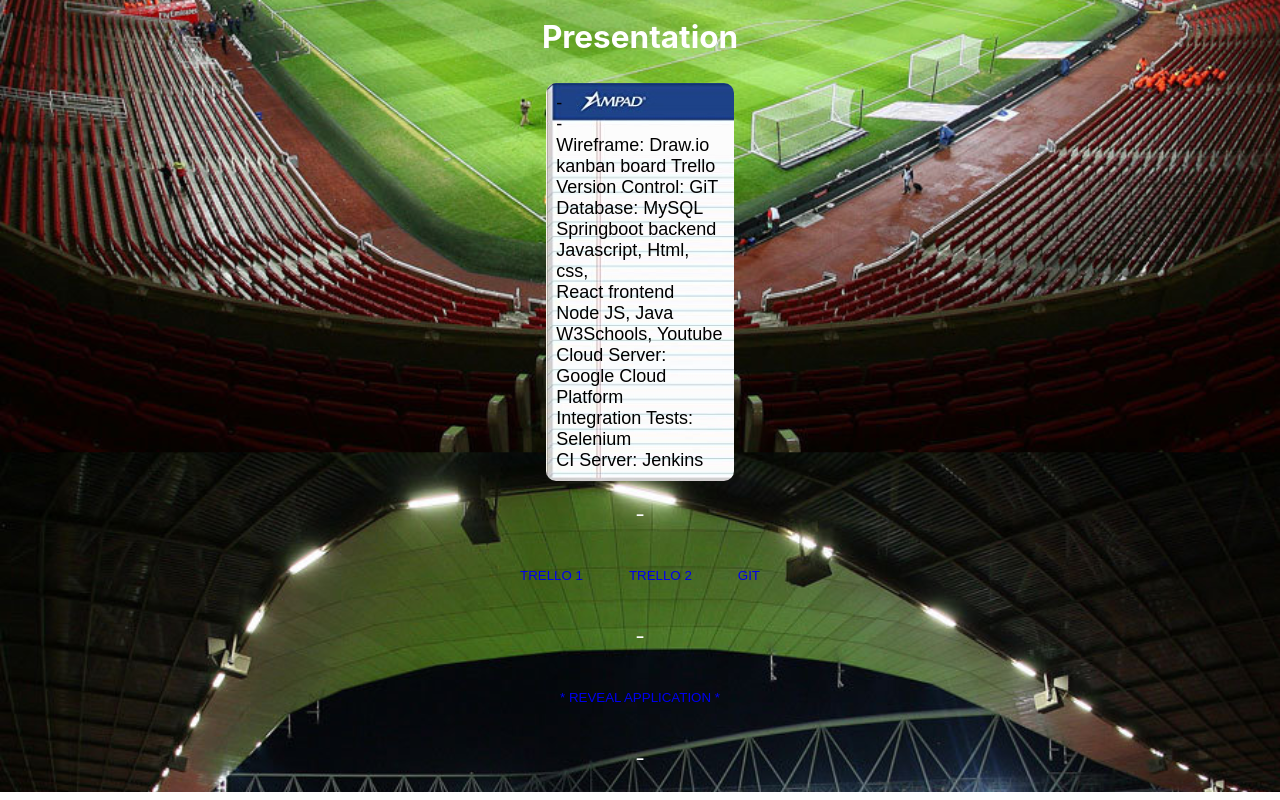
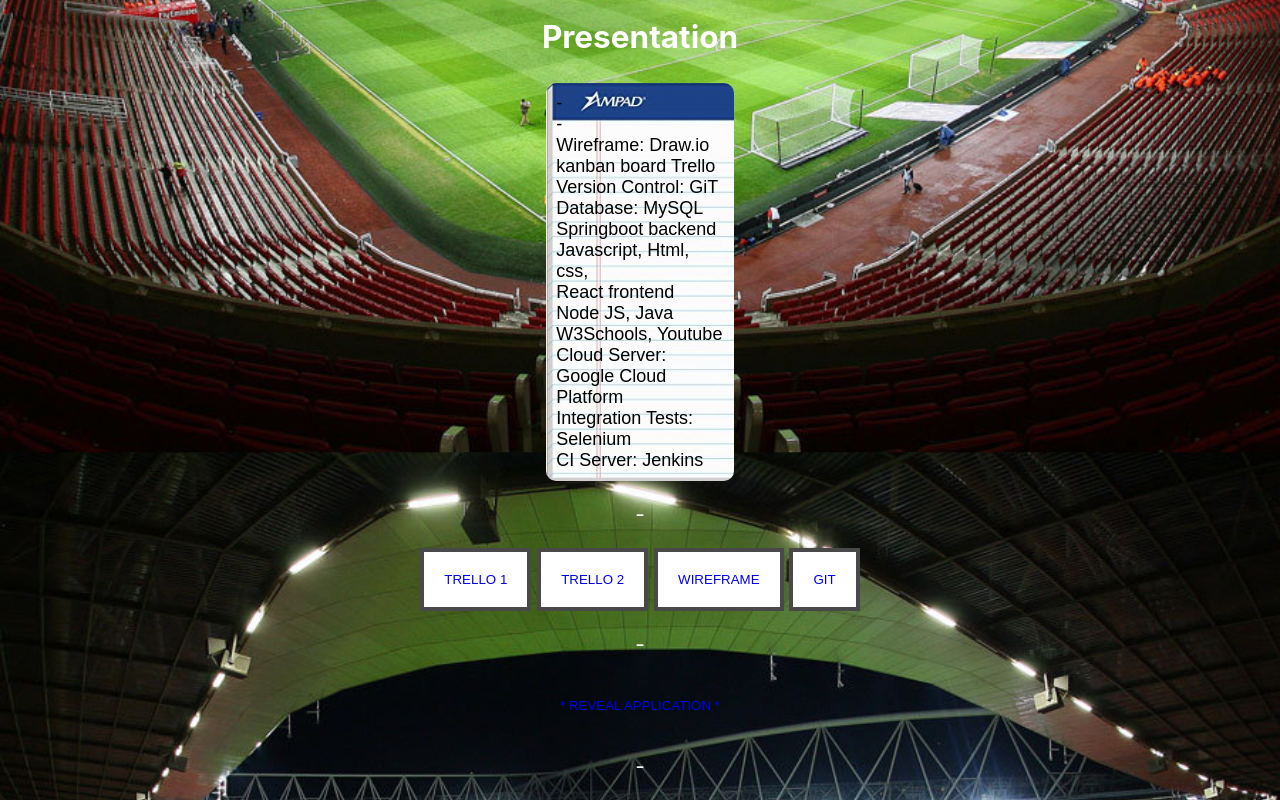
Before and after one commit to IsaacDouglas-SE/my-app, a React (Create React App) app: page / in a window 1280 px wide. Shown: the part 1647-2447 px from the top of the page. Built offline with nearby package versions, Linux system fonts and the light colour scheme.

Commit message:
Spring - new css buttons

```diff
--- a/src/home.css
+++ b/src/home.css
@@ -278,3 +278,20 @@
 
   }
   .currency:before{ content:'£'; }
+
+  .example_c {
+  color: #494949 !important;
+  text-transform: uppercase;
+  text-decoration: none;
+  background: #ffffff;
+  padding: 20px;
+  border: 4px solid #494949 !important;
+  display: inline-block;
+  transition: all 0.4s ease 0s;
+  }
+  .example_c:hover {
+  color: #ffffff !important;
+  background: #f6b93b;
+  border-color: #f6b93b !important;
+  transition: all 0.4s ease 0s;
+  }
--- a/src/home.js
+++ b/src/home.js
@@ -349,7 +349,7 @@
     <div class="main" id="section2">
       <p>-</p>
 
-  <button className="button1">  <a href = "https://trello.com/b/XxWK3r2P/online-bookstore" >Trello 1</a></button>  <button className="button1">  <a href = "https://trello.com/b/JC491Dn9/fifaapp">Trello 2</a></button>  <button className="button1">  <a href = "https://github.com/IsaacDouglas-SE">GiT</a></button>
+  <button class="example_c">  <a href = "https://trello.com/b/XxWK3r2P/online-bookstore" >Trello 1</a></button>  <button class="example_c">  <a href = "https://trello.com/b/JC491Dn9/fifaapp">Trello 2</a></button>   <button class="example_c">  <a href = "https://balsamiq.cloud/sugokqs/plm1dl3/r2278" >Wireframe</a></button> <button class="example_c">  <a href = "https://github.com/IsaacDouglas-SE">GiT</a></button>
   <p>-</p>
   <button className="button1"> <a href="#section1">* Reveal Application *</a></button>
   </div>
```
